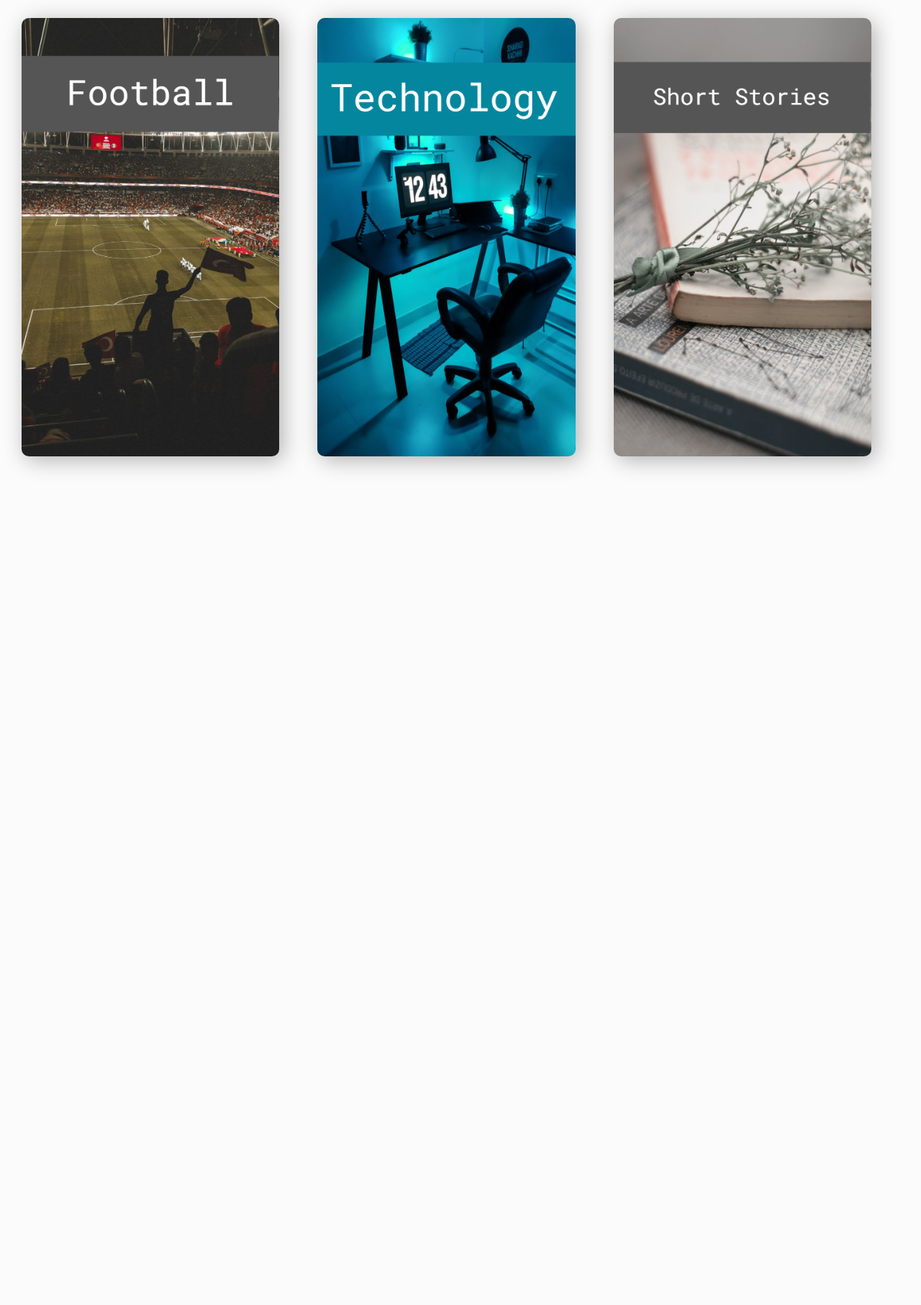
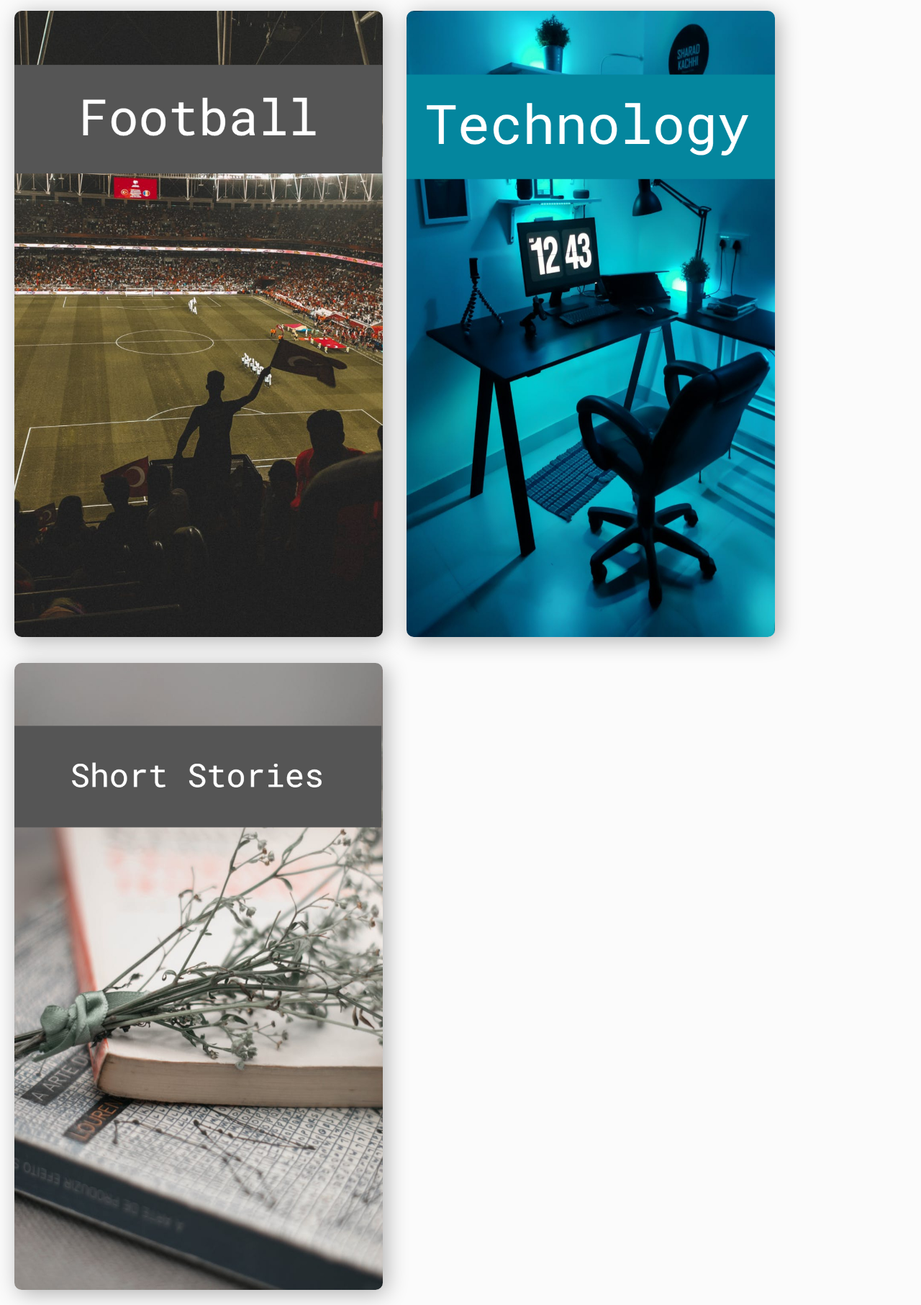
Before and after one commit to orvi2014/orvi2014.github.io, a Jekyll site: the page built from index.html, in a window 1280 px wide. Shown: the whole page at 72% size. Built offline with Jekyll 4.4.1, drawn with Linux system fonts in a browser that asks for light colours; nearby versions of some CDN libraries; before the commit the page ends 900 px from its top, so only the background shows below that.

Commit message:
feat: mobile UI

```diff
--- a/_config.yml
+++ b/_config.yml
@@ -1,9 +1,9 @@
-title: Hello, world! I'm Orvi
+title: A journal of mysellf.
 description: # this means to ignore newlines until "baseurl:"
   Write an awesome description for your new site here. You can edit this
   line in _config.yml. It will appear in your document head meta (for
   Google search results) and in your feed.xml site description.
-permalink: ':title/'
+permalink: ":title/"
 baseurl: "" # the subpath of your site, e.g. /blog
 url: "https://orvi2014.github.io" # the base hostname & protocol for your site, e.g. http://example.com
 
@@ -19,7 +19,6 @@ email: das.orvi@yahoo.com # add your Email address
 
 # Disqus
 
-
 # Tracker
 analytics: # Google Analytics
 
--- a/blog/assets/css/main.css
+++ b/blog/assets/css/main.css
@@ -1637,11 +1637,11 @@ box-shadow: 0 1px 1px 0 rgba(31, 35, 46, 0.15); */
 .hero {
   display: inline-block;
   position: relative;
-  width: 28% !important;
+  width: 40% !important;
   border-radius: 10px;
   overflow: hidden;
   box-shadow: 5px 5px 30px rgba(0, 0, 0, 0.3);
-  margin: 25px;
+  margin: 15px;
   left: 5px;
   /* -webkit-box-orient: horizontal;
 -webkit-box-direction: normal;
--- a/index.html
+++ b/index.html
@@ -88,7 +88,7 @@ layout: default
 </div> -->
 <!-- <div class="second hero">
   <div class="front"></div>
-  <!-- <img
+   <img
     class="hero-profile-img"
     src="https://images.pexels.com/photos/1171084/pexels-photo-1171084.jpeg?auto=compress&cs=tinysrgb&dpr=2&h=650&w=940"
     alt=""
```
